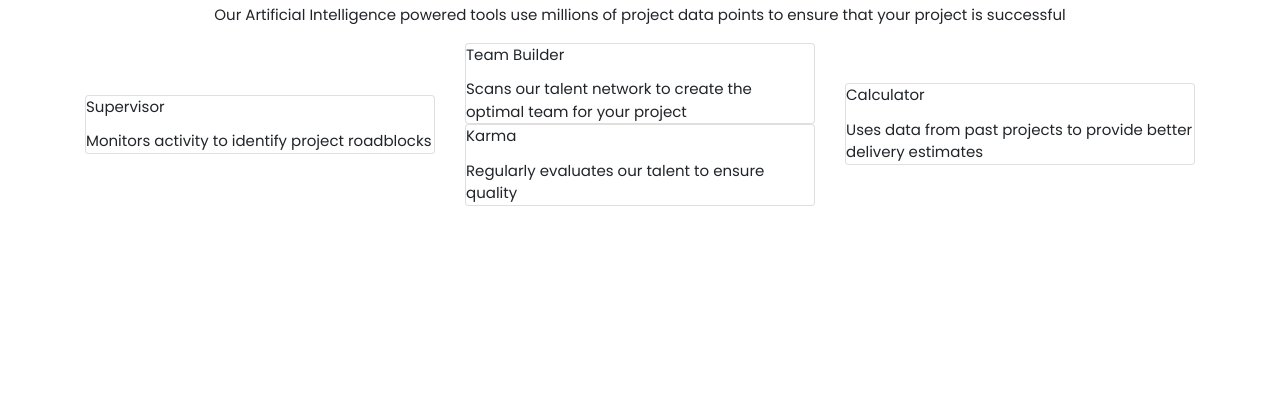
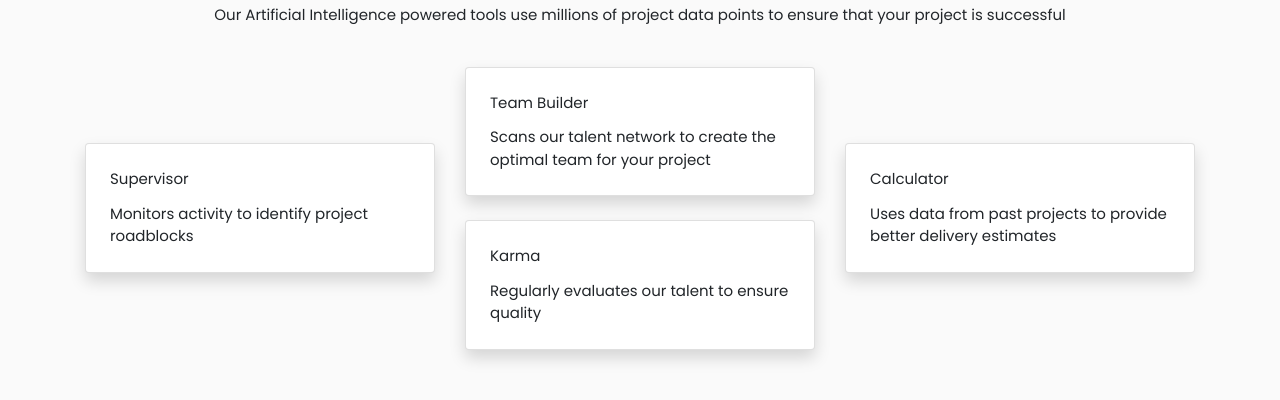
Before and after one commit to mmarcot/Template-Four-card-feature-section, a plain HTML site: page index.html in a window 1280 px wide. Shown: the part 100-500 px from the top of the page. Drawn offline with Linux system fonts and the light colour scheme.

Commit message:
cards margins and bg color

```diff
--- a/index.html
+++ b/index.html
@@ -23,26 +23,26 @@
 
 		<div class="row">
 			<div class="col-sm-4 my-auto">
-				<div class="card">
+				<div class="card shadow my-4 p-4">
 					<div class="card-title">Supervisor</div>
 					<div class="card-content">Monitors activity to identify project roadblocks</div>
 				</div>
 			</div>
 
 			<div class="col-sm-4">
-				<div class="card">
+				<div class="card shadow my-4 p-4">
 					<div class="card-title">Team Builder</div>
 					<div class="card-content">Scans our talent network to create the optimal team for your project</div>
 				</div>
 
-				<div class="card">
+				<div class="card shadow my-4 p-4">
 					<div class="card-title">Karma</div>
 					<div class="card-content">Regularly evaluates our talent to ensure quality</div>
 				</div>
 			</div>
 
 			<div class="col-sm-4 my-auto">
-				<div class="card">
+				<div class="card shadow my-4 p-4">
 					<div class="card-title">Calculator</div>
 					<div class="card-content">Uses data from past projects to provide better delivery estimates</div>
 				</div>
--- a/style.css
+++ b/style.css
@@ -1,4 +1,5 @@
 body {
     font-size: 15px;
     font-family: 'Poppins', sans-serif;
+    background-color: hsl(0, 0%, 98%);
 }
```
